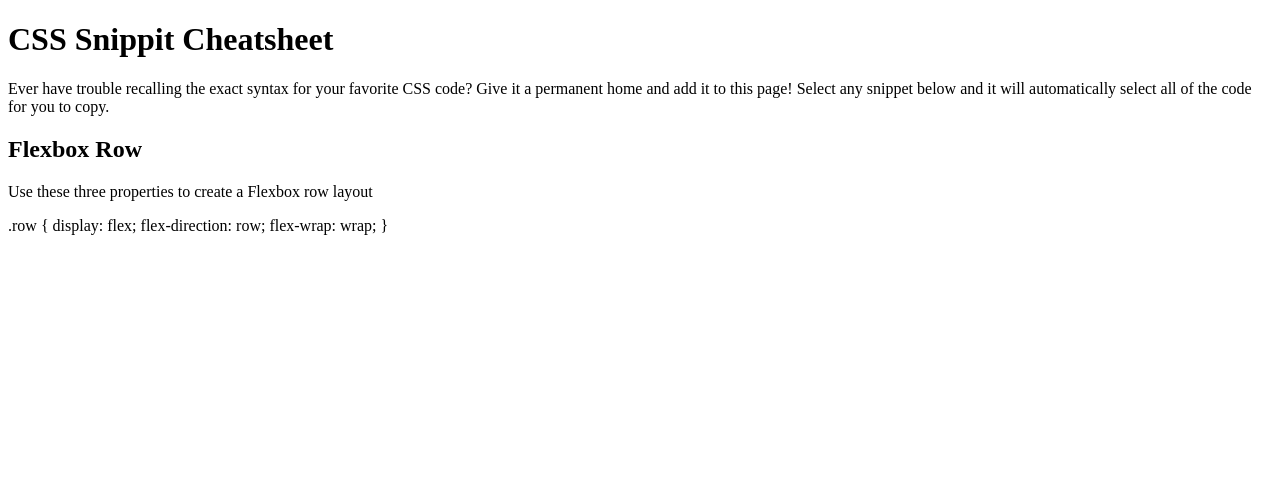
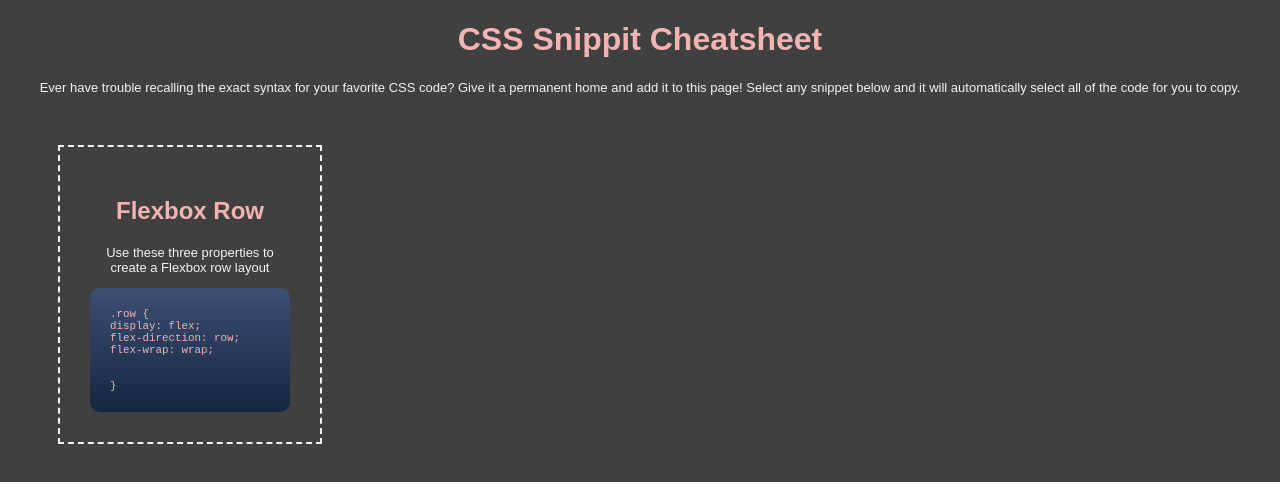
Before and after one commit to JoshGumperz/Mini-Project, a plain HTML site: page index.html in a window 1280 px wide. Drawn offline with Linux system fonts and the light colour scheme.

Commit message:
Added CSS style to content and main box

```diff
--- a/assets/css/style.css
+++ b/assets/css/style.css
@@ -0,0 +1,55 @@
+
+body {
+    background-color: #404040;
+    font-family: Arial, Helvetica, sans-serif;
+}
+
+header {
+    /* display: flex; */
+    justify-content: center;
+    align-items: center;
+    position: relative;
+
+}
+
+p {
+    font-family: Arial, Helvetica, sans-serif;
+    font-size: small;
+    color: #F2F2F2;
+    text-align: center;
+}
+
+h1 {
+    color: #F2B3B3;
+    text-align: center;
+}
+
+h2 {
+    color: #F2B3B3;
+    text-align: center;
+}
+
+h2:hover {
+    color: #F2F2F2;
+
+}
+
+.code {
+    font-size: smaller;
+    font-family: monospace;
+    color: #F2B3B3;
+    display: block;
+    background-image: linear-gradient(180deg, #3D4F73, #13263f);
+    border-radius: 10px;
+    padding: 20px;
+}
+
+.box-row {
+    border: 2px;
+    border-color: #F2F2F2;
+    border-style: dashed;
+    padding: 30px;
+    margin: 50px;
+    width: 200px;
+
+}
--- a/index.html
+++ b/index.html
@@ -4,6 +4,7 @@
     <meta charset="UTF-8">
     <meta http-equiv="X-UA-Compatible" content="IE=edge">
     <meta name="viewport" content="width=device-width, initial-scale=1.0">
+    <link rel="stylesheet" href="assets/css/style.css">
     <title>CSS Cheat Sheet</title>
 </head>
 <body>
@@ -15,13 +16,13 @@
         <h2>Flexbox Row</h2>
         <p>Use these three properties to create a Flexbox row layout</p>
         <article class="code">
-            <p>.row {
-                display: flex;
-                flex-direction: row;
-                flex-wrap: wrap;
+            .row { <br />
+                display: flex; <br />
+                flex-direction: row; <br />
+                flex-wrap: wrap; <br />
+                <br /><br />
+                }
 
-                }
-            </p>
         </article>
     </section>
 </body>
```
